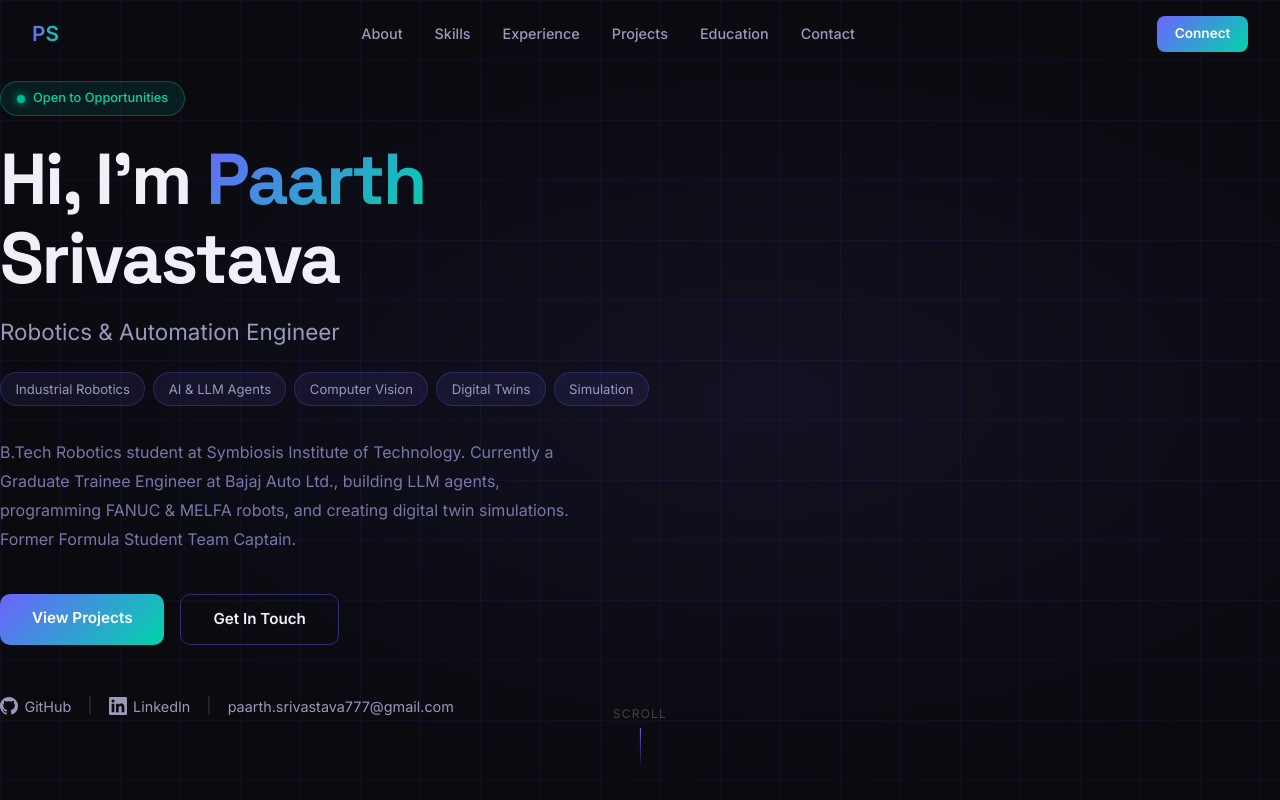
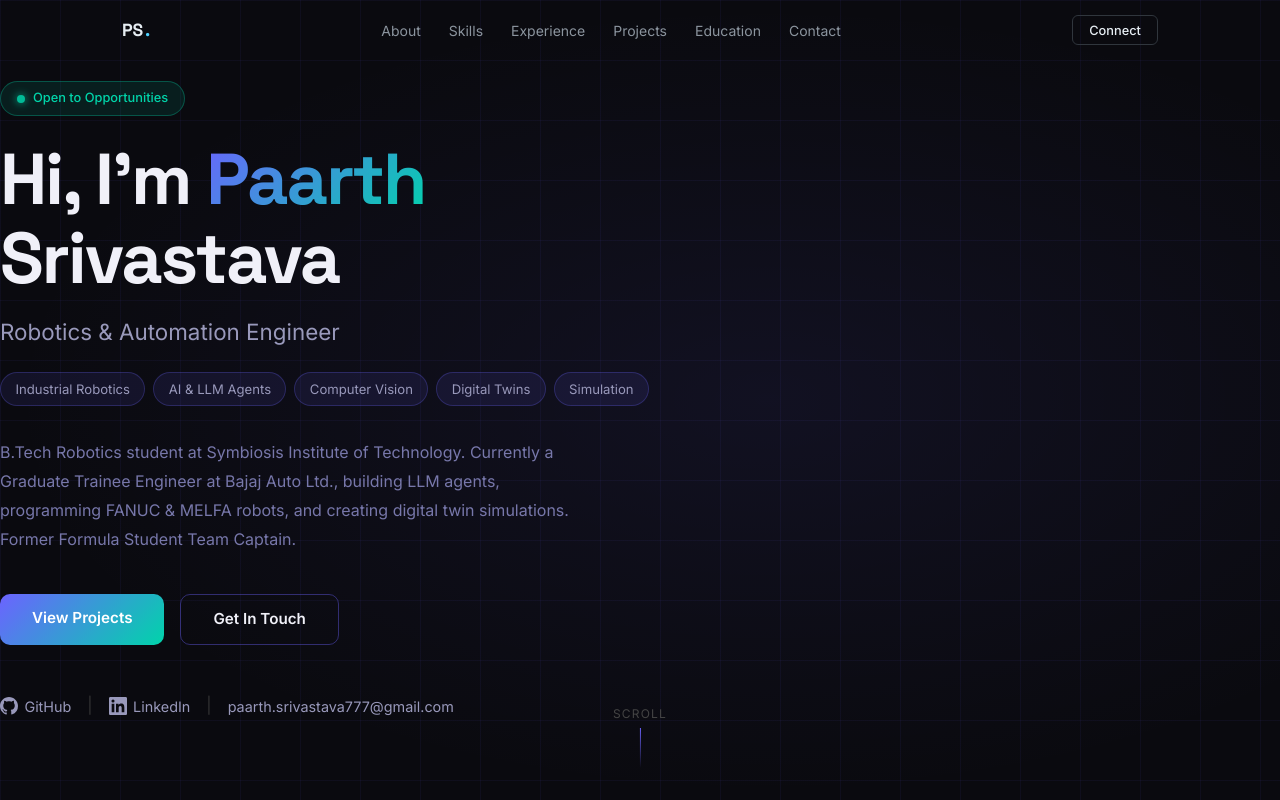
Before and after one commit to PaarthSuwi/Portofolio_web, a React (Vite) app: page / in a window 1280 px wide. Built offline with nearby package versions, Linux system fonts and the light colour scheme.

Commit message:
Refactor Navbar component for improved functionality

```diff
--- a/src/components/layout/Navbar.jsx
+++ b/src/components/layout/Navbar.jsx
@@ -1,66 +1,132 @@
-import { useState, useEffect } from 'react'
+import { useState, useEffect } from 'react';
 
 const navLinks = [
-  { label: 'About', href: '#about' },
-  { label: 'Skills', href: '#skills' },
-  { label: 'Experience', href: '#experience' },
-  { label: 'Projects', href: '#projects' },
-  { label: 'Education', href: '#education' },
-  { label: 'Contact', href: '#contact' },
-]
+  { id: 'about', label: 'About' },
+  { id: 'skills', label: 'Skills' },
+  { id: 'experience', label: 'Experience' },
+  { id: 'projects', label: 'Projects' },
+  { id: 'education', label: 'Education' },
+  { id: 'contact', label: 'Contact' },
+];
 
 export default function Navbar() {
-  const [scrolled, setScrolled] = useState(false)
-  const [menuOpen, setMenuOpen] = useState(false)
-  const [active, setActive] = useState('')
+  const [scrolled, setScrolled] = useState(false);
+  const [activeSection, setActiveSection] = useState('');
+  const [menuOpen, setMenuOpen] = useState(false);
 
   useEffect(() => {
     const onScroll = () => {
-      setScrolled(window.scrollY > 50)
-      const secs = navLinks.map(l => l.href.slice(1))
-      for (let i = secs.length - 1; i >= 0; i--) {
-        const el = document.getElementById(secs[i])
-        if (el && window.scrollY >= el.offsetTop - 120) { setActive(secs[i]); break }
-      }
-    }
-    window.addEventListener('scroll', onScroll)
-    return () => window.removeEventListener('scroll', onScroll)
-  }, [])
+      setScrolled(window.scrollY > 40);
+      const sections = navLinks.map(l => document.getElementById(l.id)).filter(Boolean);
+      const current = sections.reverse().find(s => s.getBoundingClientRect().top <= 120);
+      setActiveSection(current ? current.id : '');
+    };
+    window.addEventListener('scroll', onScroll, { passive: true });
+    return () => window.removeEventListener('scroll', onScroll);
+  }, []);
 
-  const go = (e, href) => {
-    e.preventDefault(); setMenuOpen(false)
-    document.querySelector(href)?.scrollIntoView({ behavior: 'smooth' })
-  }
-
-  const nav = {
-    position: 'fixed', top: 0, left: 0, right: 0, zIndex: 1000,
-    padding: '1rem 2rem', display: 'flex', alignItems: 'center', justifyContent: 'space-between',
-    background: scrolled ? 'rgba(10,10,15,0.93)' : 'transparent',
-    backdropFilter: scrolled ? 'blur(16px)' : 'none',
-    borderBottom: scrolled ? '1px solid rgba(108,99,255,0.15)' : '1px solid transparent',
-    transition: 'all 0.3s ease',
-  }
+  const scrollTo = (id) => {
+    document.getElementById(id)?.scrollIntoView({ behavior: 'smooth' });
+    setMenuOpen(false);
+  };
 
   return (
-    <>
-      <nav style={nav}>
-        <a href='#hero' onClick={e => go(e, '#hero')} style={{ fontWeight: 800, fontSize: '1.3rem', background: 'linear-gradient(90deg,#6c63ff,#00d4aa)', WebkitBackgroundClip: 'text', WebkitTextFillColor: 'transparent', textDecoration: 'none' }}>PS</a>
-        <ul style={{ display: 'flex', gap: '2rem', listStyle: 'none', margin: 0 }} className='nav-desktop'>
-          {navLinks.map(l => (
-            <li key={l.href}>
-              <a href={l.href} onClick={e => go(e, l.href)} style={{ color: active === l.href.slice(1) ? '#6c63ff' : '#9999bb', textDecoration: 'none', fontSize: '0.9rem', fontWeight: 500, transition: 'color 0.2s', borderBottom: active === l.href.slice(1) ? '2px solid #6c63ff' : '2px solid transparent', paddingBottom: '2px' }}>{l.label}</a>
+    <header style={{
+      position: 'fixed', top: 0, left: 0, right: 0, zIndex: 100,
+      background: scrolled ? 'rgba(13,17,23,0.92)' : 'transparent',
+      backdropFilter: scrolled ? 'blur(12px)' : 'none',
+      borderBottom: scrolled ? '1px solid #30363D' : '1px solid transparent',
+      transition: 'all 0.3s ease',
+    }}>
+      <nav style={{ maxWidth: '1100px', margin: '0 auto', padding: '0 2rem', height: '60px', display: 'flex', alignItems: 'center', justifyContent: 'space-between' }}>
+        {/* Logo */}
+        <button onClick={() => window.scrollTo({ top: 0, behavior: 'smooth' })} style={{ background: 'none', border: 'none', cursor: 'pointer', padding: 0 }}>
+          <span style={{ fontFamily: 'Space Grotesk, sans-serif', fontWeight: 700, fontSize: '1.1rem', color: '#E6EDF3', letterSpacing: '-0.01em' }}>
+            PS
+            <span style={{ color: '#4FD1FF', marginLeft: '2px' }}>.</span>
+          </span>
+        </button>
+
+        {/* Desktop Links */}
+        <ul style={{ display: 'flex', alignItems: 'center', gap: '0.25rem', listStyle: 'none', margin: 0, padding: 0 }} className='nav-desktop'>
+          {navLinks.map(link => (
+            <li key={link.id}>
+              <button
+                onClick={() => scrollTo(link.id)}
+                style={{
+                  background: 'none', border: 'none', cursor: 'pointer',
+                  fontFamily: 'Inter, sans-serif', fontSize: '0.875rem', fontWeight: activeSection === link.id ? 500 : 400,
+                  color: activeSection === link.id ? '#4FD1FF' : '#8B949E',
+                  padding: '0.375rem 0.75rem', borderRadius: '5px',
+                  transition: 'color 0.2s ease',
+                  position: 'relative',
+                }}
+              >
+                {link.label}
+                {activeSection === link.id && (
+                  <span style={{ position: 'absolute', bottom: 0, left: '50%', transform: 'translateX(-50%)', width: '16px', height: '1.5px', background: '#4FD1FF', borderRadius: '2px', display: 'block' }} />
+                )}
+              </button>
             </li>
           ))}
         </ul>
-        <a href='https://linkedin.com/in/paarth-srivastava' target='_blank' rel='noreferrer' className='nav-cta' style={{ padding: '0.45rem 1.1rem', background: 'linear-gradient(135deg,#6c63ff,#00d4aa)', color: 'white', borderRadius: '8px', textDecoration: 'none', fontSize: '0.85rem', fontWeight: 600 }}>Connect</a>
-        <button onClick={() => setMenuOpen(m => !m)} className='nav-ham' style={{ display: 'none', background: 'none', border: 'none', color: '#f0f0f8', fontSize: '1.5rem', cursor: 'pointer' }}>{menuOpen ? 'X' : '='}</button>
+
+        {/* CTA */}
+        <button
+          onClick={() => scrollTo('contact')}
+          className='nav-desktop'
+          style={{
+            background: 'transparent', border: '1px solid #30363D', color: '#E6EDF3',
+            fontFamily: 'Inter, sans-serif', fontSize: '0.8rem', fontWeight: 500,
+            padding: '0.4rem 1rem', borderRadius: '6px', cursor: 'pointer',
+            transition: 'border-color 0.2s ease, color 0.2s ease',
+          }}
+          onMouseEnter={e => { e.target.style.borderColor = '#4FD1FF'; e.target.style.color = '#4FD1FF'; }}
+          onMouseLeave={e => { e.target.style.borderColor = '#30363D'; e.target.style.color = '#E6EDF3'; }}
+        >
+          Connect
+        </button>
+
+        {/* Mobile Hamburger */}
+        <button
+          onClick={() => setMenuOpen(!menuOpen)}
+          className='nav-mobile'
+          style={{ background: 'none', border: 'none', cursor: 'pointer', padding: '0.5rem', display: 'none' }}
+        >
+          <svg width='22' height='22' viewBox='0 0 22 22' fill='none'>
+            {menuOpen
+              ? <path d='M4 4L18 18M18 4L4 18' stroke='#E6EDF3' strokeWidth='1.8' strokeLinecap='round'/>
+              : (<>
+                  <line x1='3' y1='6' x2='19' y2='6' stroke='#E6EDF3' strokeWidth='1.8' strokeLinecap='round'/>
+                  <line x1='3' y1='11' x2='19' y2='11' stroke='#E6EDF3' strokeWidth='1.8' strokeLinecap='round'/>
+                  <line x1='3' y1='16' x2='19' y2='16' stroke='#E6EDF3' strokeWidth='1.8' strokeLinecap='round'/>
+                </>)}
+          </svg>
+        </button>
       </nav>
+
+      {/* Mobile Menu */}
       {menuOpen && (
-        <div style={{ position: 'fixed', top: 64, left: 0, right: 0, zIndex: 999, background: 'rgba(10,10,15,0.97)', backdropFilter: 'blur(16px)', padding: '1.5rem 2rem', borderBottom: '1px solid rgba(108,99,255,0.15)' }}>
-          {navLinks.map(l => <a key={l.href} href={l.href} onClick={e => go(e, l.href)} style={{ display: 'block', padding: '0.8rem 0', color: '#9999bb', textDecoration: 'none', borderBottom: '1px solid rgba(255,255,255,0.05)' }}>{l.label}</a>)}
+        <div style={{ background: '#161B22', borderTop: '1px solid #30363D', padding: '1rem 2rem 1.5rem' }}>
+          {navLinks.map(link => (
+            <button key={link.id} onClick={() => scrollTo(link.id)} style={{
+              display: 'block', width: '100%', textAlign: 'left', background: 'none', border: 'none', cursor: 'pointer',
+              fontFamily: 'Inter, sans-serif', fontSize: '0.9rem', fontWeight: activeSection === link.id ? 500 : 400,
+              color: activeSection === link.id ? '#4FD1FF' : '#8B949E', padding: '0.6rem 0',
+              borderBottom: '1px solid #21262D',
+            }}>
+              {link.label}
+            </button>
+          ))}
         </div>
       )}
-      <style>{`@media(max-width:768px){.nav-desktop{display:none!important}.nav-cta{display:none!important}.nav-ham{display:block!important}}`}</style>
-    </>
-  )
+
+      <style>{`
+        @media (max-width: 640px) {
+          .nav-desktop { display: none !important; }
+          .nav-mobile { display: flex !important; }
+        }
+      `}</style>
+    </header>
+  );
 }
```
